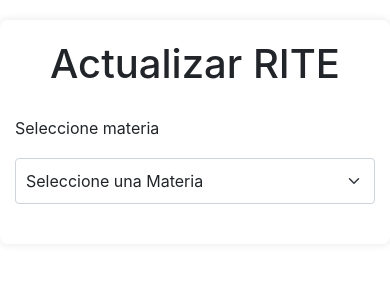
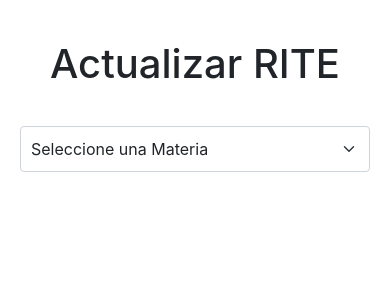
Before and after one commit to JhomarMendieta/GestorAcademico, a PHP site: page /gestoracademico/php/views/profesores/actualizar_rite.php in a window 390 px wide. Shown: the part 56-356 px from the top of the page. Run offline with PHP 8.4, Linux system fonts and the light colour scheme; data that the repository does not hold is empty.

Commit message:
cambios menores en los estilos

```diff
--- a/php/views/profesores/actualizar_rite.css
+++ b/php/views/profesores/actualizar_rite.css
@@ -6,15 +6,12 @@ body {
     display: flex;
     justify-content: center;
     align-items: center;
-    display: flex;
     flex-direction: column;
-
 }
 
-
-.container {
-    width: 90%;
-    max-width: 800px;
+.container-update{
+    width: 100%;
+    max-width: 1000px;
     margin: 20px auto;
     padding: 20px;
     background-color: #ffffff;
@@ -22,15 +19,14 @@ body {
     border-radius: 8px;
     display: flex;
     flex-direction: column;
-    overflow: auto;
 }
 
-.titulo {
+.titulo-update{
     text-align: center;
     margin-bottom: 20px;
 }
 
-.select-materia, .instancia-form, .alumno-form, .notas-table {
+.select-materia, .instancia-form, .alumno-form {
     margin-bottom: 20px;
 }
 
@@ -42,19 +38,23 @@ body {
     border-radius: 4px;
 }
 
-.notas-table table {
+.table-responsive {
     width: 100%;
-    border-collapse: collapse;
+    overflow-x: auto; /* Añadir desplazamiento horizontal si es necesario */
     margin-top: 20px;
 }
 
-.notas-table th, .notas-table td {
+table {
+    width: 100%;
+    border-collapse: collapse;
+}
+
+table th, table td {
     padding: 12px 15px;
     text-align: left;
     border-bottom: 1px solid #dee2e6;
 }
-
-.notas-table th {
+table th {
     background-color: #e9ecef;
 }
 
@@ -65,21 +65,13 @@ body {
     border-radius: 4px;
 }
 
-.btn-primary {
-    background-color: #007bff;
-    border-color: #007bff;
-    color: #fff;
-    cursor: pointer;
-    margin-top: 20px;
-}
-
-.btn-primary:hover {
-    background-color: #0056b3;
-    border-color: #0056b3;
-}
-
 .navbar {
     margin-bottom: 20px;
     width: 100%;
     margin: 0;
 }
+@media (max-width: 500px) {
+    .container-update{
+        box-shadow: 0 0 10px rgba(255, 255, 255, 0.1);
+    }
+}
--- a/php/views/profesores/actualizar_rite.php
+++ b/php/views/profesores/actualizar_rite.php
@@ -39,9 +39,9 @@
 </nav>
 
 <!-- ------------------------------------------------------------------------------------------------------------------------------------------------- -->
-<div class="container">
+<div class="container-update">
 
-<div class = "titulo">
+<div class = "titulo-update">
     <h1>Actualizar RITE</h1>
 </div>
 
@@ -109,7 +109,6 @@ $result = $stmt->get_result();
 ?>
 <div class = "select-materia">
     <form id="materiaForm" method="POST" action="">
-        <label for="materiaForm">Seleccione materia</label>
         <select name="materia_id" class='form-select' required onchange="this.form.submit()">
             <option value="" disabled selected>Seleccione una Materia</option>
             <?php while($row = $result->fetch_assoc()): ?>
@@ -143,7 +142,6 @@ if ($_SERVER['REQUEST_METHOD'] == 'POST' && isset($_POST['materia_id'])) {
     echo "<div class = 'instancia-form'>";
     echo "<p>Materia: {$nombreMateria}</p>";
     echo "<form id='instanciaForm' method='POST' action=''>";
-    echo "<label for='instanciaForm'>Seleccione una instancia   </label>";
     echo "<input type='hidden' name='materia_id' value='{$materiaId}'>";
     echo "<select name='instancia' class='form-select' required onchange='this.form.submit()'>";
     echo "<option value='' disabled selected>Seleccione una Instancia</option>";
@@ -182,7 +180,6 @@ if ($_SERVER['REQUEST_METHOD'] == 'POST' && isset($_POST['instancia']) && isset(
 
     echo "<p>Materia {$nombreMateria} - Instancia {$instancia}</p>";
     echo "<form id='alumnoForm' method='POST' action=''>";
-    echo "<label for='alumnoForm'>Seleccione un alumno </label>";
     echo "<input type='hidden' name='materia_id' value='{$materiaId}'>";
     echo "<input type='hidden' name='instancia' value='{$instancia}'>";
     echo "<select name='alumno_id' class='form-select' required onchange='this.form.submit()'>";
@@ -229,6 +226,7 @@ if ($_SERVER['REQUEST_METHOD'] == 'POST' && isset($_POST['alumno_id']) && isset(
     ?>
 
 <h5>Notas de <?php echo "{$apellidoAlumno} {$nombreAlumno}"; ?> en la Materia <?php echo $nombreMateria; ?> - Instancia <?php echo $instancia; ?></h5>
+<div class="table-responsive">
     <table  class='table table-striped'>
         <thead>
             <tr>
@@ -259,6 +257,7 @@ if ($_SERVER['REQUEST_METHOD'] == 'POST' && isset($_POST['alumno_id']) && isset(
             <?php endwhile; ?>
         </tbody>
     </table>
+    </div>
 
     <h3 id="formTitle">Subir Nota</h3>
     <form id="notaForm" method="POST" action="">
```
